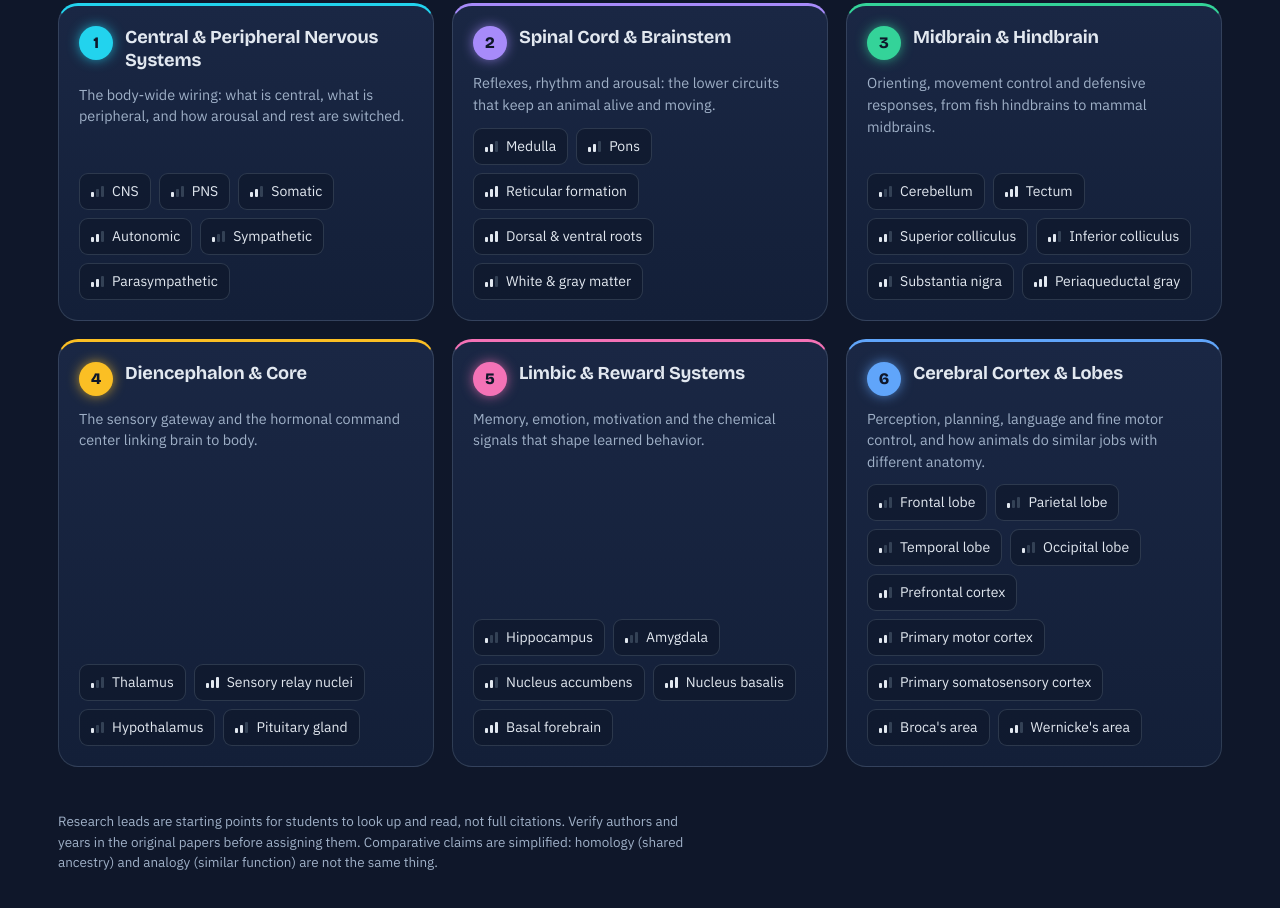
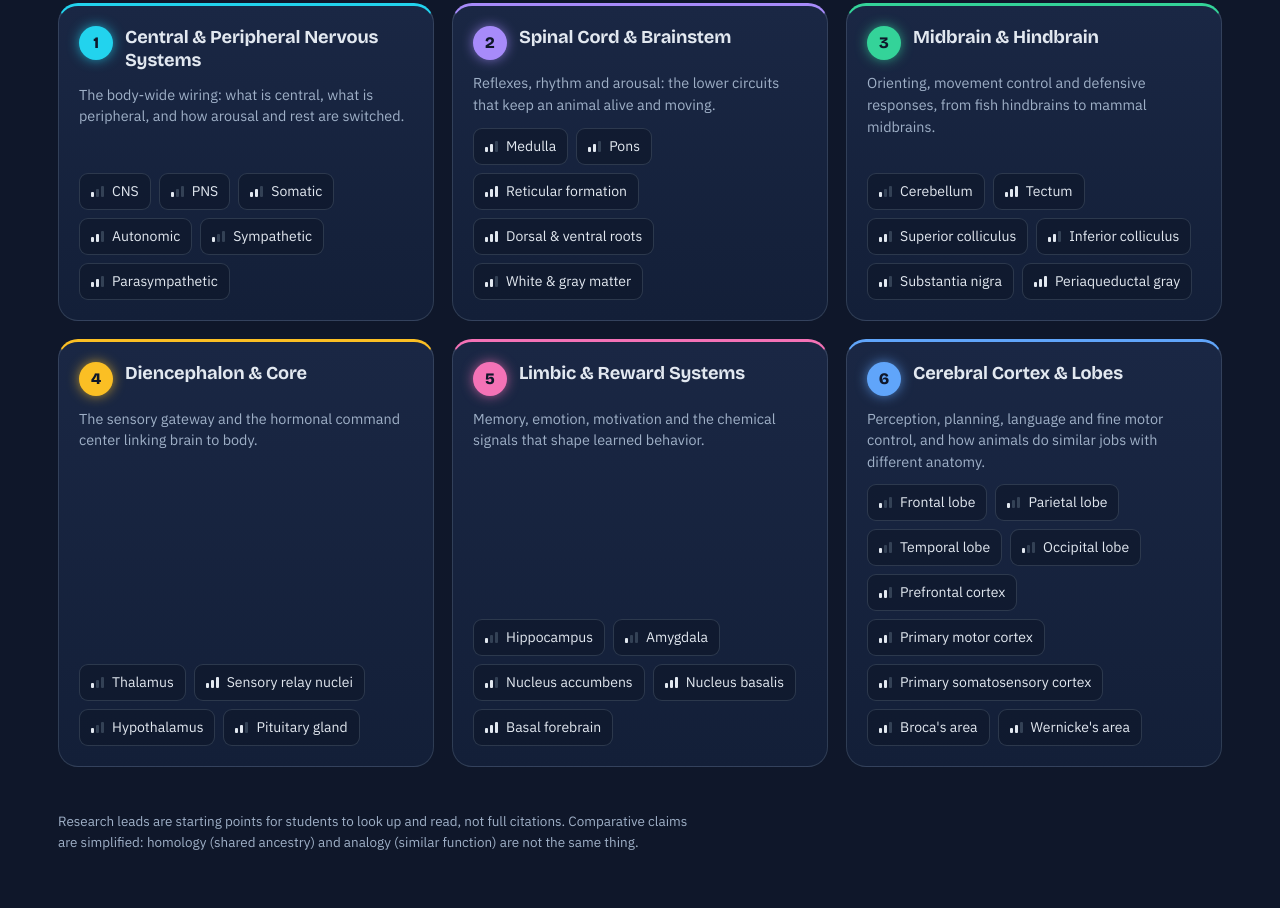
Before and after one commit to MrB-GLHS/NeuroEvolution-BrainExplorer, a plain HTML site: page index.html in a window 1280 px wide. Shown: the part 448-1356 px from the top of the page. Drawn offline with nearby package versions, Linux system fonts and the light colour scheme.

Commit message:
Add files via upload

```diff
--- a/index.html
+++ b/index.html
@@ -241,7 +241,7 @@ footer.note{margin-top:44px;color:var(--muted);font-size:.84rem;max-width:80ch}
   </section>
 
   <footer class="note">
-    Research leads are starting points for students to look up and read, not full citations. Verify authors and years in the original papers before assigning them. Comparative claims are simplified: homology (shared ancestry) and analogy (similar function) are not the same thing.
+    Research leads are starting points for students to look up and read, not full citations. Comparative claims are simplified: homology (shared ancestry) and analogy (similar function) are not the same thing.
   </footer>
 </div>
 
```
